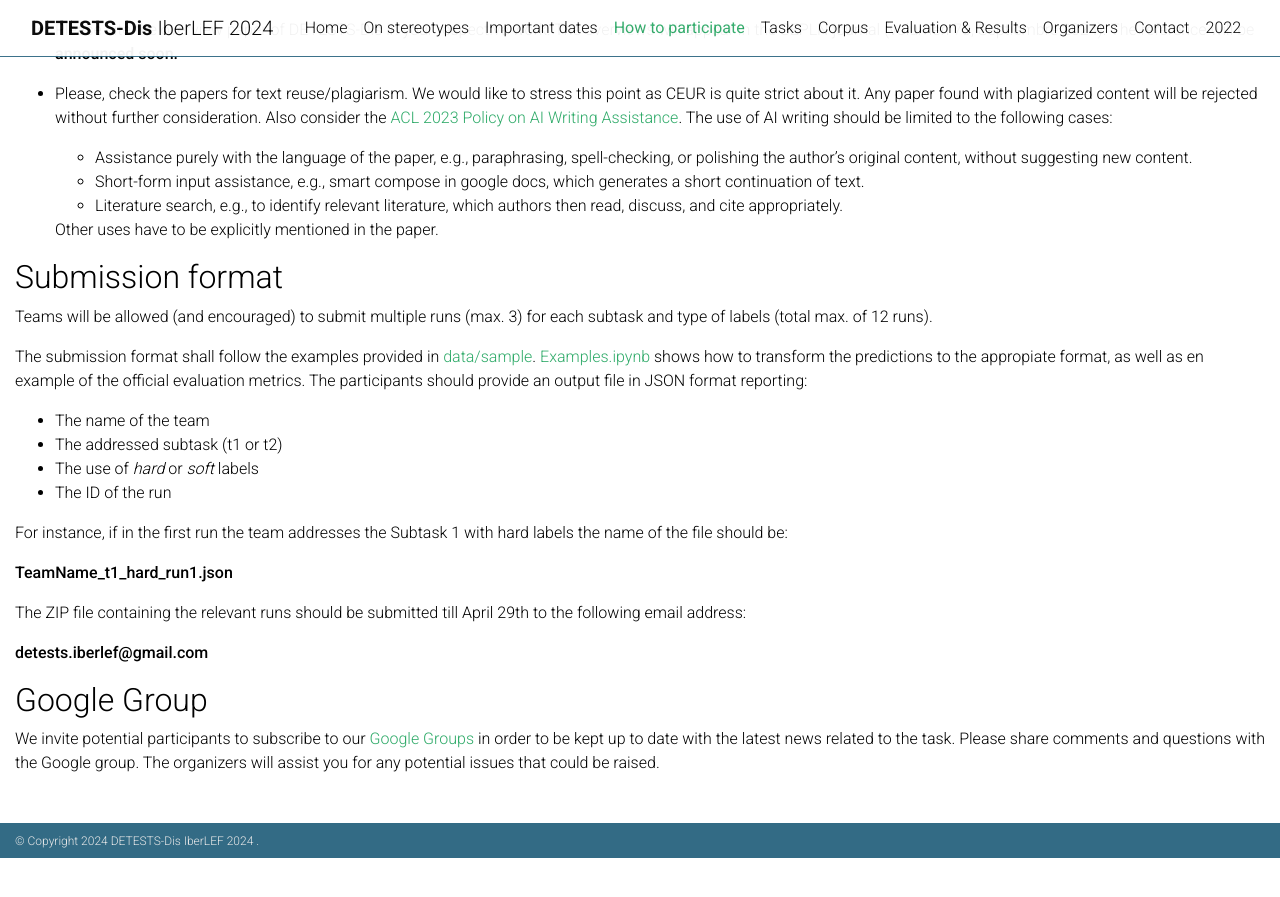
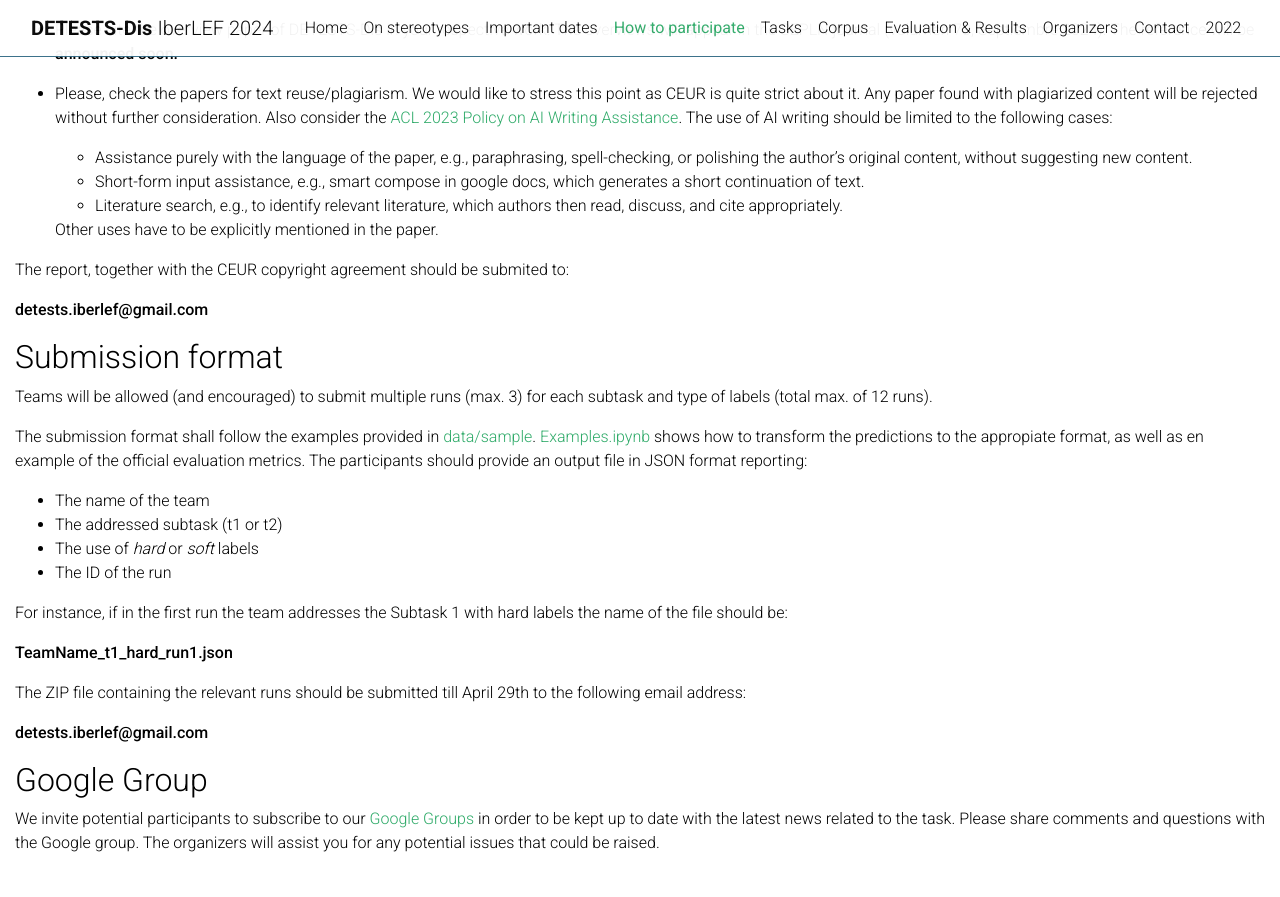
Before and after one commit to DETESTS-Dis/DETESTS-Dis.github.io, a Jekyll site: the page built from _pages/participate.md, in a window 1280 px wide and 900 px high, scrolled down 924 px. Shown: the top 897 px of the window. Built offline with Jekyll 4.4.1, drawn with Linux system fonts in a browser that asks for light colours; comment, search, counter and statistics services are not loaded; a style sheet for code colours, icons or effects is not loaded; before the commit the page ends 1782 px from its top, so only the background shows below that.

Commit message:
add email to report Submission

```diff
--- a/_pages/participate.md
+++ b/_pages/participate.md
@@ -56,6 +56,10 @@ IberLEF 2024, September 2024, Valladolid, Spain.}}
 
     Other uses have to be explicitly mentioned in the paper.
 
+The report, together with the CEUR copyright agreement should be submited to:
+
+**detests.iberlef@gmail.com**
+
 
 
 ## Submission format
```
